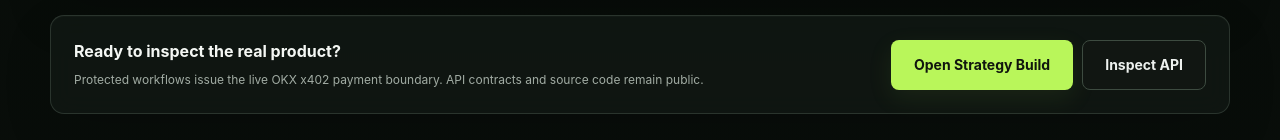
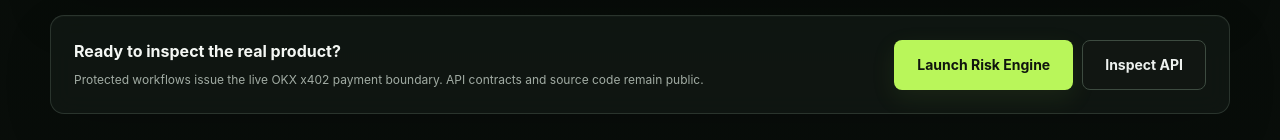
Before and after one commit to Teecash96/DeltaZero, a Next.js app in the folder frontend/: page /demo in a window 1280 px wide. Shown: the part 1019-1159 px from the top of the page. Built offline with nearby package versions, Linux system fonts and the light colour scheme.

Commit message:
fix: route Judge Demo to Risk Engine hub

```diff
--- a/frontend/components/judge-demo.tsx
+++ b/frontend/components/judge-demo.tsx
@@ -17,8 +17,8 @@
     summary: "The proposed hedge is aligned and expected carry remains positive after funding and fees.",
     metrics: [["Long leg", "$3,800"], ["Short hedge", "$3,648"], ["Net carry", "10.12%"], ["Hedge drift", "4.00%"], ["Safety Buffer", "65.79"]],
     action: "Deploy only after verifying current venue funding, liquidity, and margin rules.",
-    ctaHref: "/builder",
-    ctaLabel: "Open Strategy Build",
+    ctaHref: "/risk-engine",
+    ctaLabel: "Launch Risk Engine",
   },
   audit: {
     step: "02",
```
